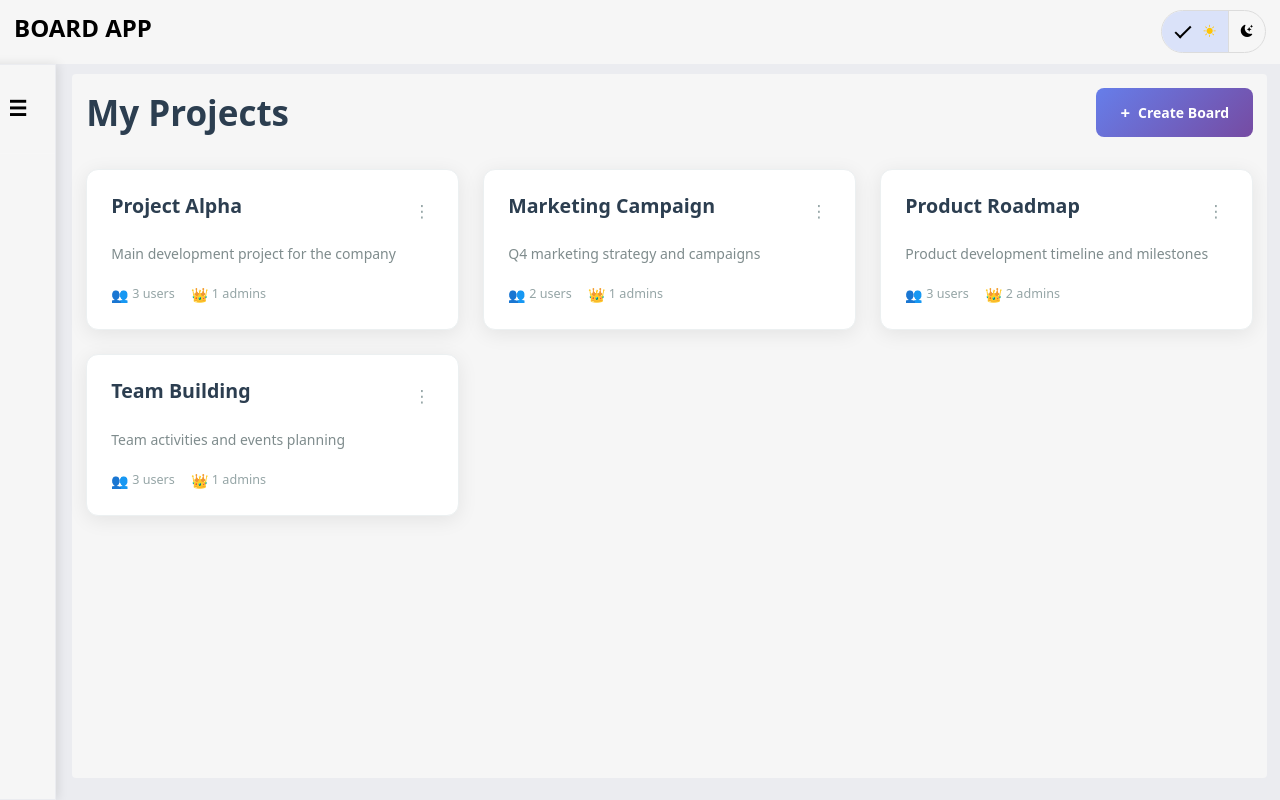
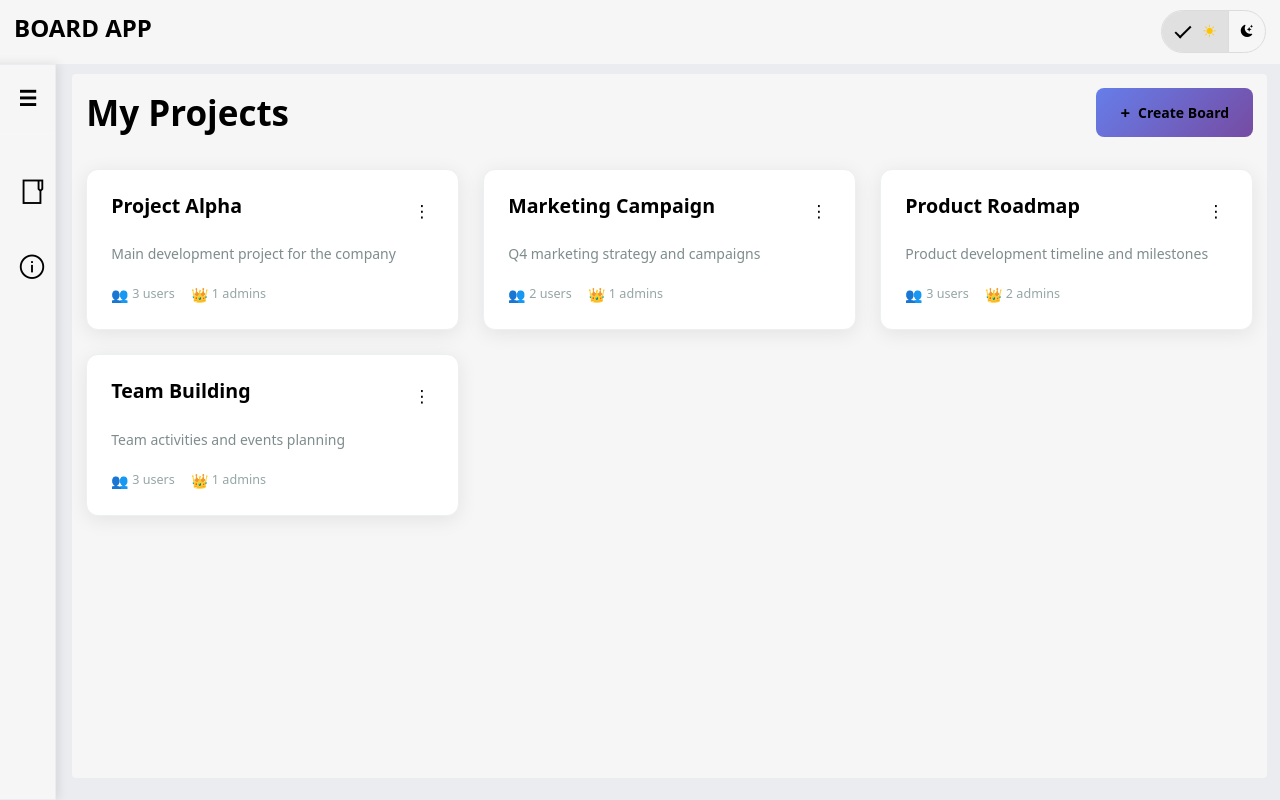
Before and after one commit to SaWitC/Board_app, an Angular app in the folder ClientApp/BoardAppClient/: page /boards in a window 1280 px wide. Built offline with nearby package versions, Linux system fonts and the light colour scheme.

Commit message:
Update navbar styles

```diff
--- a/ClientApp/BoardAppClient/src/app/components/boards-list/boards-list.component.scss
+++ b/ClientApp/BoardAppClient/src/app/components/boards-list/boards-list.component.scss
@@ -13,7 +13,7 @@
     margin: 0;
     font-size: 2.5rem;
     font-weight: 700;
-    color: #2c3e50;
+    color: var(--text-color);
   }
 }
 
@@ -23,7 +23,7 @@
   gap: 8px;
   padding: 12px 24px;
   background: linear-gradient(135deg, #667eea 0%, #764ba2 100%);
-  color: white;
+  color: var(--text-color);
   border: none;
   border-radius: 8px;
   font-size: 1rem;
@@ -68,7 +68,7 @@
   }
 
   p {
-    color: #7f8c8d;
+    color: var(--text-color);
     font-size: 1.1rem;
   }
 }
@@ -91,7 +91,7 @@
   .retry-btn {
     padding: 10px 20px;
     background: #e74c3c;
-    color: white;
+    color: var(--text-color);
     border: none;
     border-radius: 6px;
     cursor: pointer;
@@ -114,13 +114,13 @@
   }
 
   h3 {
-    color: #2c3e50;
+    color: var(--text-color);
     font-size: 1.8rem;
     margin-bottom: 12px;
   }
 
   p {
-    color: #7f8c8d;
+    color: var(--text-color);
     font-size: 1.1rem;
     margin-bottom: 32px;
   }
@@ -133,7 +133,7 @@
 }
 
 .board-card {
-  background: white;
+  background: var(--background-content);
   border-radius: 12px;
   padding: 24px;
   box-shadow: 0 4px 20px rgba(0, 0, 0, 0.08);
@@ -157,7 +157,7 @@
     margin: 0;
     font-size: 1.4rem;
     font-weight: 600;
-    color: #2c3e50;
+    color: var(--text-color);
     flex: 1;
   }
 
@@ -166,14 +166,14 @@
       background: none;
       border: none;
       font-size: 1.2rem;
-      color: #95a5a6;
+      color: var(--text-color);
       cursor: pointer;
       padding: 4px;
       border-radius: 4px;
 
       &:hover {
         background: #f8f9fa;
-        color: #7f8c8d;
+        color: var(--text-color);
       }
     }
   }
--- a/ClientApp/BoardAppClient/src/app/components/sidebar/sidebar.component.html
+++ b/ClientApp/BoardAppClient/src/app/components/sidebar/sidebar.component.html
@@ -14,13 +14,13 @@
     <ul class="nav-list">
       <li class="nav-item">
         <button class="nav-btn" (click)="onMyProjectsClick()">
-          <span class="nav-icon">📋</span>
+          <span class="nav-icon"[class.compact]="!isOpen"><i class="lar la-folder"></i></span>
           My Projects
         </button>
       </li>
       <li class="nav-item">
         <button class="nav-btn" (click)="onInfoClick()">
-          <span class="nav-icon">ℹ️</span>
+          <span class="nav-icon"[class.compact]="!isOpen"><i class="las la-info-circle"></i></span>
           Info
         </button>
       </li>
--- a/ClientApp/BoardAppClient/src/app/components/sidebar/sidebar.component.scss
+++ b/ClientApp/BoardAppClient/src/app/components/sidebar/sidebar.component.scss
@@ -1,22 +1,3 @@
-// .sidebar {
-//   position: fixed;
-//   top: 0;
-//   left: 0;
-//   width: 280px;
-//   height: 100vh;
-//   background: linear-gradient(135deg, #667eea 0%, #764ba2 100%);
-//   color: white;
-//   box-shadow: 2px 0 10px rgba(0, 0, 0, 0.1);
-//   z-index: 1000;
-//   // transform: translateX(-100%);
-//   transition: transform 0.3s ease-in-out;
-//   // transform: translateX(0) !important;
-// }
-
-// .sidebar.open {
-//   transform: translateX(0) !important;
-// }
-
 app-sidebar.open {
   transform: translateX(0) !important;
 }
@@ -26,7 +7,7 @@ app-sidebar.open {
   display: flex;
   justify-content: space-between;
   align-items: center;
-  padding: 20px;
+  padding: 10px;
   border-bottom: 1px solid rgba(255, 255, 255, 0.1);
 
   h3 {
@@ -38,17 +19,23 @@ app-sidebar.open {
   .close-btn {
     background: none;
     border: none;
-    color: white;
+    color: var(--text-color);
     font-size: 1.5rem;
     cursor: pointer;
-    padding: 5px;
-    border-radius: 50%;
+    border-radius: 2px;
     transition: background-color 0.2s;
 
-    &:hover {
-      background-color: rgba(255, 255, 255, 0.1);
-    }
+    // &:hover {
+    //   background-color: rgba(255, 255, 255, 0.1);
+    // }
   }
+}
+
+.nav-icon.compact{
+  font-size: 30px !important;
+  transform: translateX(220px);
+  transition: transform 0.2s;
+  background: var(red);
 }
 
 .sidebar-nav {
@@ -68,7 +55,7 @@ app-sidebar.open {
     width: 100%;
     background: none;
     border: none;
-    color: white;
+    color: var(--text-color);
     padding: 15px 20px;
     text-align: left;
     cursor: pointer;
@@ -78,16 +65,20 @@ app-sidebar.open {
     gap: 12px;
     font-size: 1rem;
 
-    &:hover {
-      background-color: rgba(255, 255, 255, 0.1);
-    }
+    // &:hover {
+    //   background-color: rgba(255, 255, 255, 0.1);
+    // }
 
     .nav-icon {
-      font-size: 1.2rem;
+      font-size: 20px;
+      transition: transform 0.2s;
     }
   }
 }
 
+i{
+  font-size: inherit;
+}
 
 .sidebar-toggle-btn {
   background: none;
@@ -96,12 +87,11 @@ app-sidebar.open {
   font-size: 1.5rem;
   cursor: pointer;
   padding: 8px;
-  border-radius: 6px;
   transition: background-color 0.2s;
 
-  &:hover {
-    background-color: rgba(0, 0, 0, 0.1);
-  }
+  // &:hover {
+  //   background-color: rgba(0, 0, 0, 0.1);
+  // }
 
   .hamburger-icon {
     font-weight: bold;
--- a/ClientApp/BoardAppClient/src/app/components/sidebar/sidebar.component.ts
+++ b/ClientApp/BoardAppClient/src/app/components/sidebar/sidebar.component.ts
@@ -25,12 +25,12 @@ export class SidebarComponent {
   onMyProjectsClick(): void {
     this.router.navigate(['/boards']);
 
-    this.closeSidebar.emit();
+    // this.closeSidebar.emit();
   }
 
   onInfoClick(): void {
     this.router.navigate(['/info']);
-    this.closeSidebar.emit();
+    // this.closeSidebar.emit();
   }
 
   onCloseClick(): void {
--- a/ClientApp/BoardAppClient/src/index.html
+++ b/ClientApp/BoardAppClient/src/index.html
@@ -9,6 +9,8 @@
   <link rel="stylesheet" href="https://cdn.jsdelivr.net/npm/bootstrap-icons@1.5.0/font/bootstrap-icons.css">
   <link href="https://fonts.googleapis.com/css2?family=Roboto:wght@300;400;500&display=swap" rel="stylesheet">
   <link href="https://fonts.googleapis.com/icon?family=Material+Icons" rel="stylesheet">
+  <link rel= "stylesheet" href= "https://maxst.icons8.com/vue-static/landings/line-awesome/line-awesome/1.3.0/css/line-awesome.min.css" >
+
 </head>
 <body>
   <app-root></app-root>
--- a/ClientApp/BoardAppClient/src/styles/themes/_dark-theme.scss
+++ b/ClientApp/BoardAppClient/src/styles/themes/_dark-theme.scss
@@ -91,4 +91,5 @@
   --mat-select-panel-background-color: #444;
   --mat-option-selected-state-label-text-color: var(--text-color);
   --mat-option-selected-state-layer-color: #333;
+  --mat-standard-button-toggle-selected-state-background-color: #333;
 }
--- a/ClientApp/BoardAppClient/src/styles/themes/_light-theme.scss
+++ b/ClientApp/BoardAppClient/src/styles/themes/_light-theme.scss
@@ -92,4 +92,5 @@
   --mat-select-panel-background-color:#f1f1f1;
   --mat-option-selected-state-label-text-color: var(--text-color);
   --mat-option-selected-state-layer-color: #e0e0e0;
+  --mat-standard-button-toggle-selected-state-background-color: #e0e0e0;
 }
```
